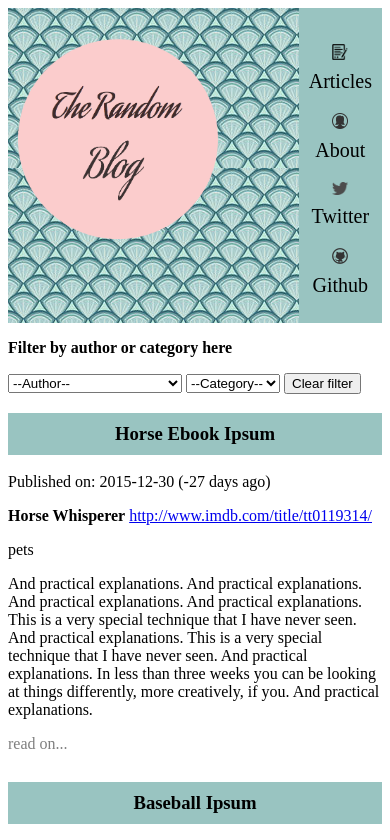
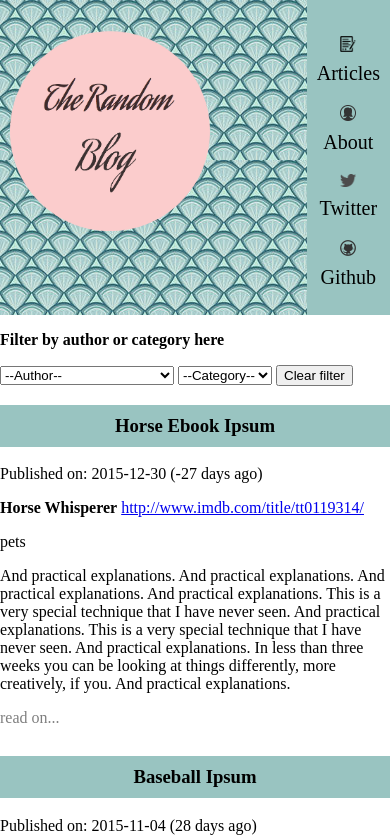
Before and after one commit to jessicahur/code-blog, a plain HTML site: page index.html in a window 390 px wide. Shown: the top 840 px of the page. Drawn offline with Linux system fonts and the light colour scheme.

Commit message:
enough of mobile web

```diff
--- a/css/styling.css
+++ b/css/styling.css
@@ -1,16 +1,14 @@
 /********************
 ****Day 1 Styling****
 ********************/
-/*body{
-  background-color: #F2AE72;
-}*/
+body{
+  margin: 0;
+}
 .header{
   text-align: center;
-  /*background-image: url("../img/backgroundTitle.jpeg");
-  /*background-color: #F2E394;*/
 }
 nav{
-  background-color: #588C7E;
+  background-color: #99c4c1;
   padding: 5px;
   text-align: center;
 }
@@ -27,7 +25,7 @@ nav a {
   color: inherit;
 }
 .article h1{
-  background-color: silver;
+  background-color: #99c4c1;
   padding: 10px;
 }
 .author, .URL{
@@ -78,19 +76,23 @@ img.pull-right{
 .hidden{
   display:none;
 }
+#aboutMe h2{
+  background-color: #99c4c1;
+  padding: 10px;
+}
 
-@media screen and (max-width: 480px) and (min-width: 320px){
+@media screen and (max-width: 480px){
   .header{
     background-image: url("../img/fish-scales.jpeg");
   }
   .header:after{
-     content: " "; /* Older browser do not support empty content */
-     visibility: hidden;
-     display: block;
-     height: 0;
-     clear: both;
+    content: " ";
+    visibility: hidden;
+    display: block;
+    height: 0;
+    clear: both;
   }
-  #title, nav{
+  #title{
     float:left;
   }
   #title h2{
@@ -112,19 +114,11 @@ img.pull-right{
     background-color: #99c4c1;
     text-align: center;
   }
-  #aboutMe h2{
-    background-color: #588C7E;
-    padding: 10px;
-  }
   img, img.pull-left, img.pull-right{
     max-width: 200px;
     max-height: 200px;
-    float: none;
     display: block;
     margin: auto;
     padding: 10px;
   }
 }
-@@media screen and (max-width:320px) {
-
-}
--- a/index.html
+++ b/index.html
@@ -16,10 +16,10 @@
     <!--**********Navigation Bar***********-->
     <nav>
       <ul>
-        <li id="arHome"><img src="img/article.png" width="16px"/>Articles</li>
-        <li id="about"><img src="img/about.png" width="16px"/>About</li>
-        <li><a><img src="img/twitterLogo.png" width="16px"/>Twitter</a></li>
-        <li><a href="http://github.com"><img src="img/GitHub-icon.png" width="16px"/>Github</a></li>
+        <li id="arHome"><img src="img/article.png" width="16px"/><span>Articles</span></li>
+        <li id="about"><img src="img/about.png" width="16px"/><span class="navigation">About</span></li>
+        <li><a><img src="img/twitterLogo.png" width="16px"/><span class="navigation">Twitter</span></a></li>
+        <li><a href="http://github.com"><img src="img/GitHub-icon.png" width="16px"/><span class="navigation">Github</span></a></li>
       </ul>
     </nav>
   </div>
```
Lines whose indentation alone changed are shown as unchanged.
